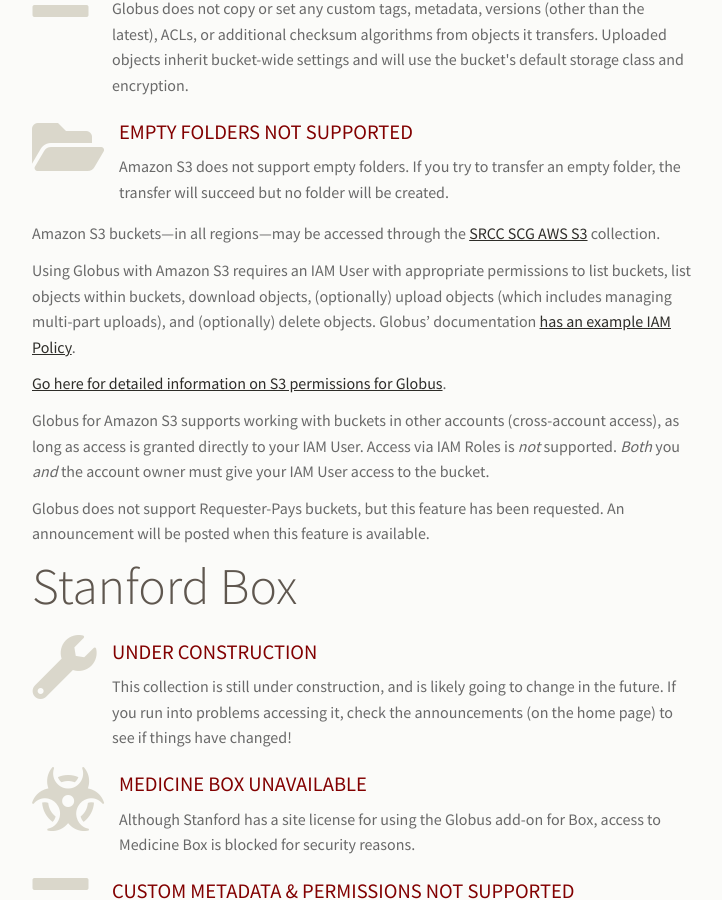
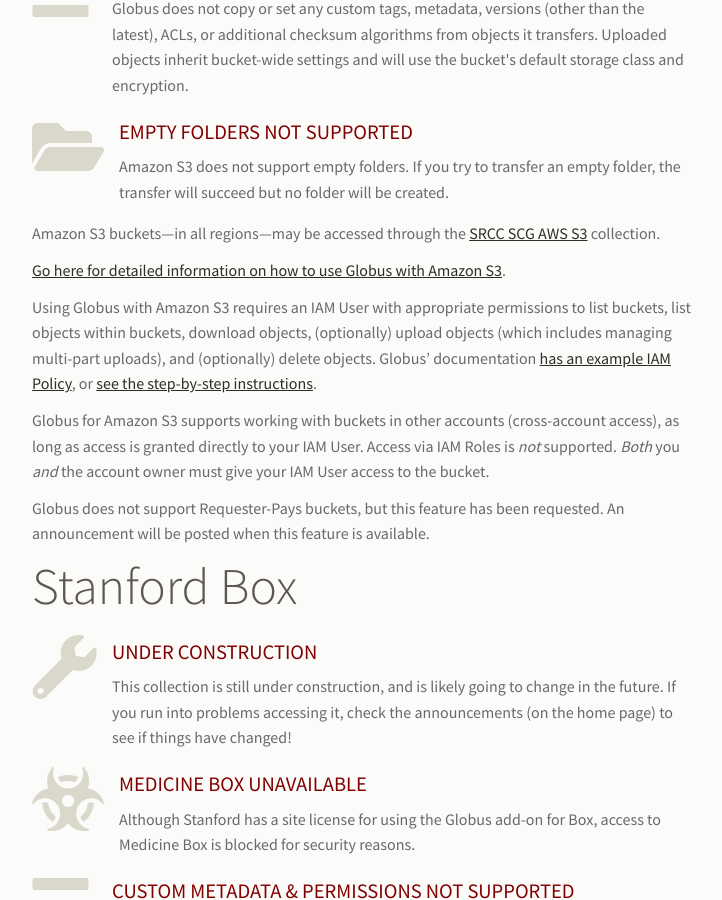
Before and after one commit to stanford-rc/globus.stanford.edu, a Jekyll site: the page built from cloud.md, in a window 1280 px wide and 900 px high, scrolled down 1102 px. Shown: the whole window, without its empty margins (323-1045 px from the left). Built offline with Jekyll 4.4.1, drawn with Linux system fonts in a browser that asks for light colours; nearby versions of some CDN libraries; comment, search, counter and statistics services are not loaded.

Commit message:
cloud: Move S3 detail link

```diff
--- a/cloud.md
+++ b/cloud.md
@@ -59,13 +59,14 @@ Amazon S3 buckets—in all regions—may be accessed through the [SRCC SCG AWS
 S3](https://app.globus.org/file-manager/collections/6122aa2f-bd3f-4474-b8bf-691c35397822/overview)
 collection.
 
+[Go here for detailed information on how to use Globus with Amazon S3]({{ "cloud/s3.html" | absolute_url }}).
+
 Using Globus with Amazon S3 requires an IAM User with appropriate permissions
 to list buckets, list objects within buckets, download objects, (optionally)
 upload objects (which includes managing multi-part uploads), and (optionally)
 delete objects.  Globus' documentation [has an example IAM
-Policy](https://docs.globus.org/premium-storage-connectors/v5.4/aws-s3/#permissions-anchor).
-
-[Go here for detailed information on S3 permissions for Globus]({{ "cloud/s3.html" | absolute_url }}).
+Policy](https://docs.globus.org/premium-storage-connectors/v5.4/aws-s3/#permissions-anchor),
+or [see the step-by-step instructions]({{ "cloud/s3.html" | absolute_url }}).
 
 Globus for Amazon S3 supports working with buckets in other accounts
 (cross-account access), as long as access is granted directly to your IAM User.
```
